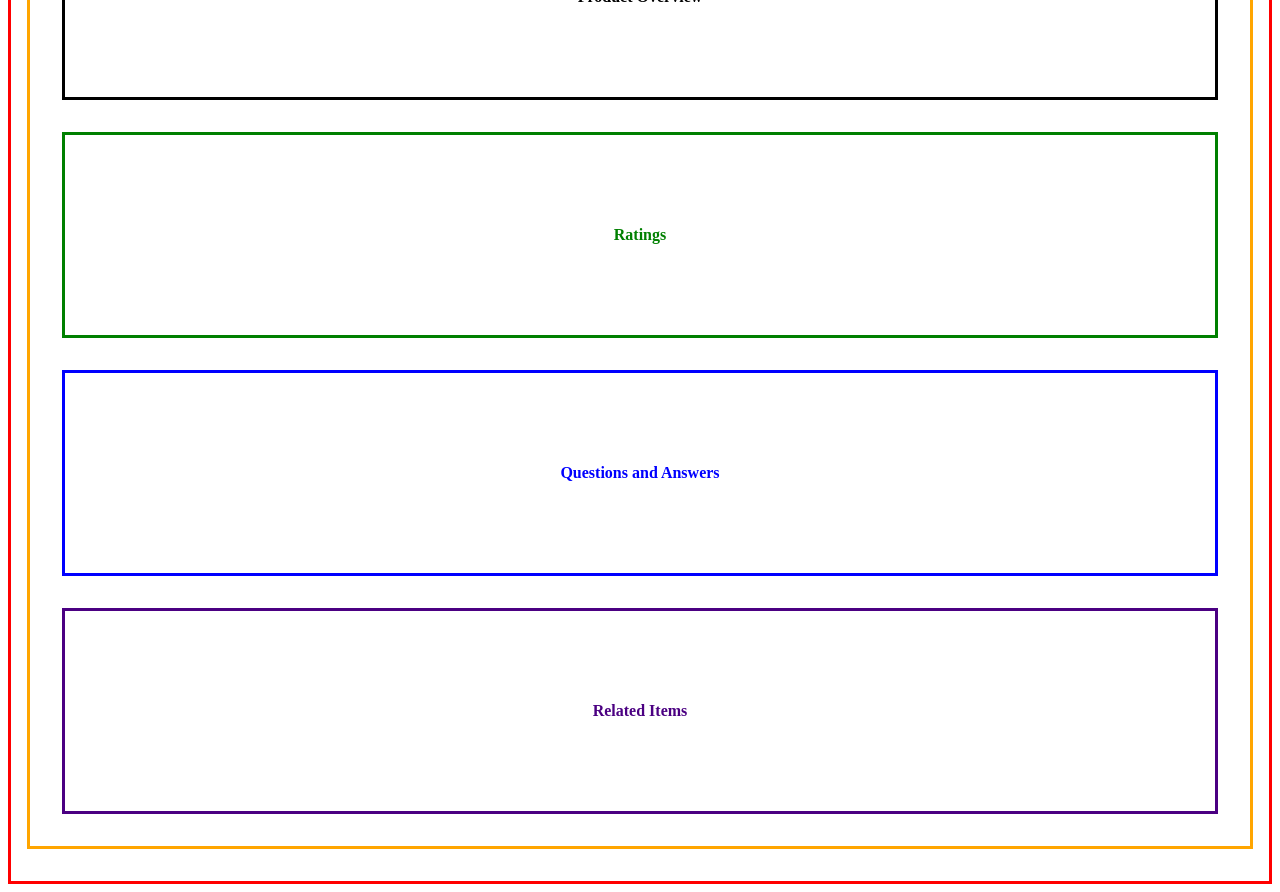
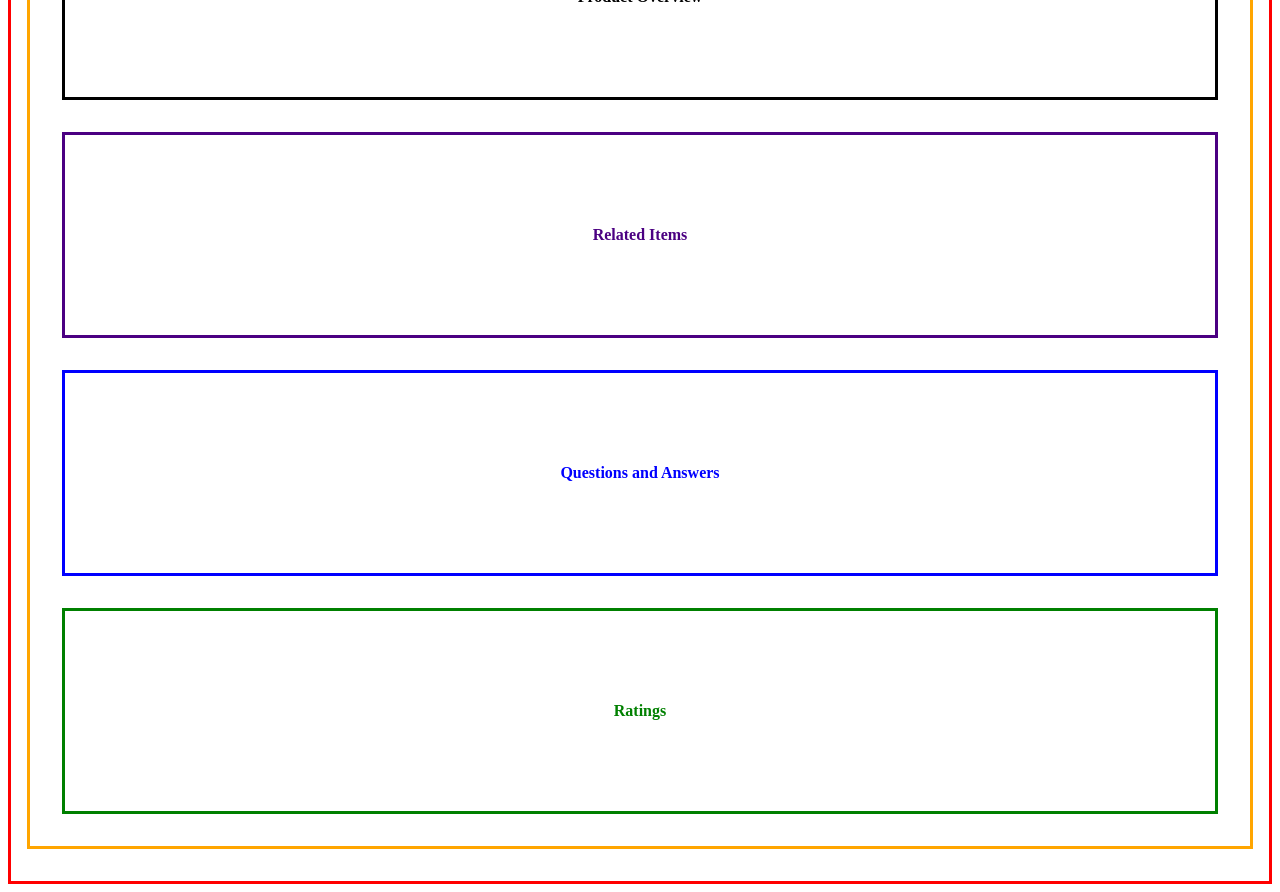
Before and after one commit to labbit-fec/catwalk, a React app: page / in a window 1280 px wide. Shown: the part 220-1112 px from the top of the page. Built offline with nearby package versions, Linux system fonts and the light colour scheme.

Commit message:
update order of main components

```diff
--- a/src/components/App.jsx
+++ b/src/components/App.jsx
@@ -11,9 +11,9 @@ const App = () => (
     <div className={styles.content}>
       Main Content
       <Overview />
+      <Related />
+      <QA />
       <Ratings />
-      <QA />
-      <Related />
     </div>
   </div>
 );
```
